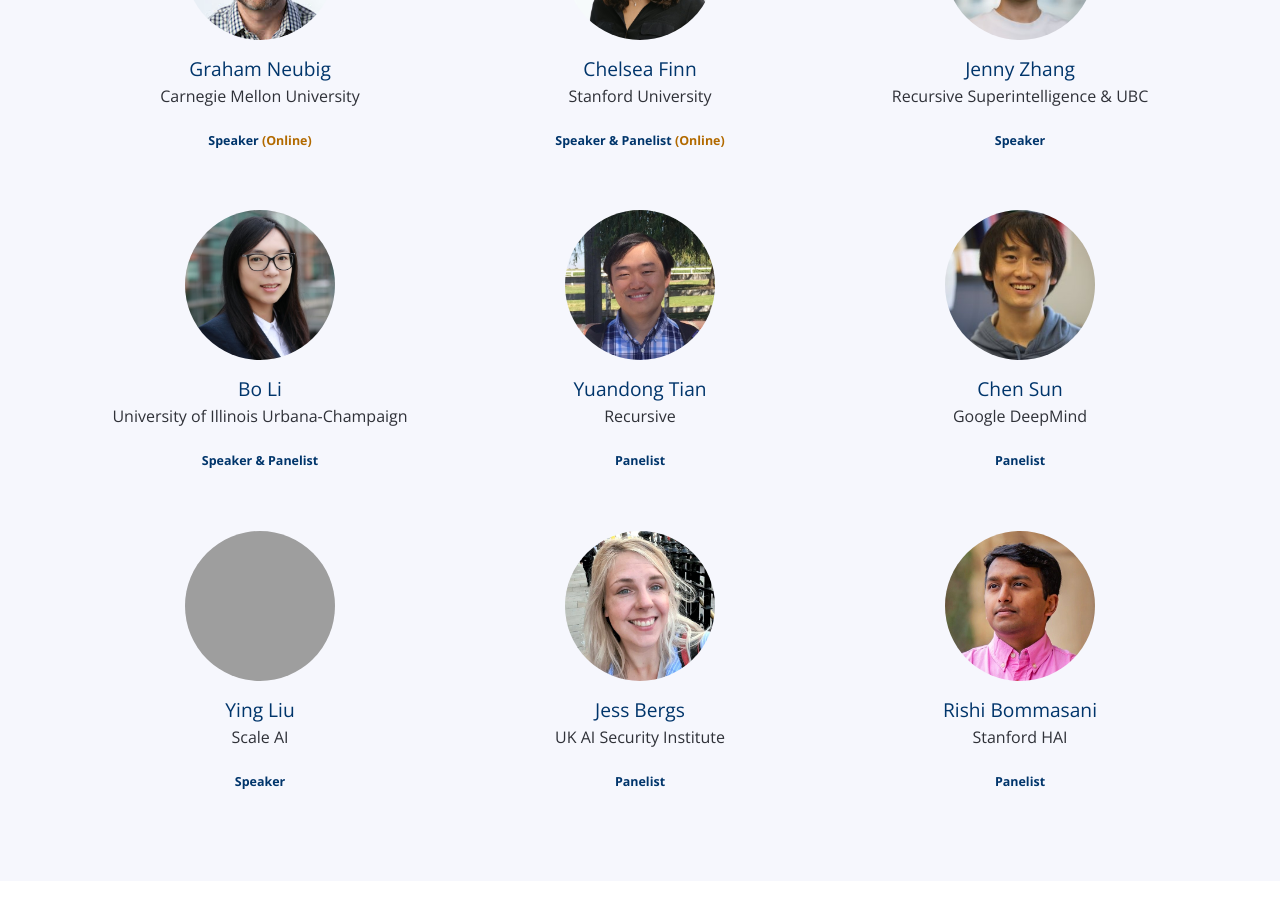
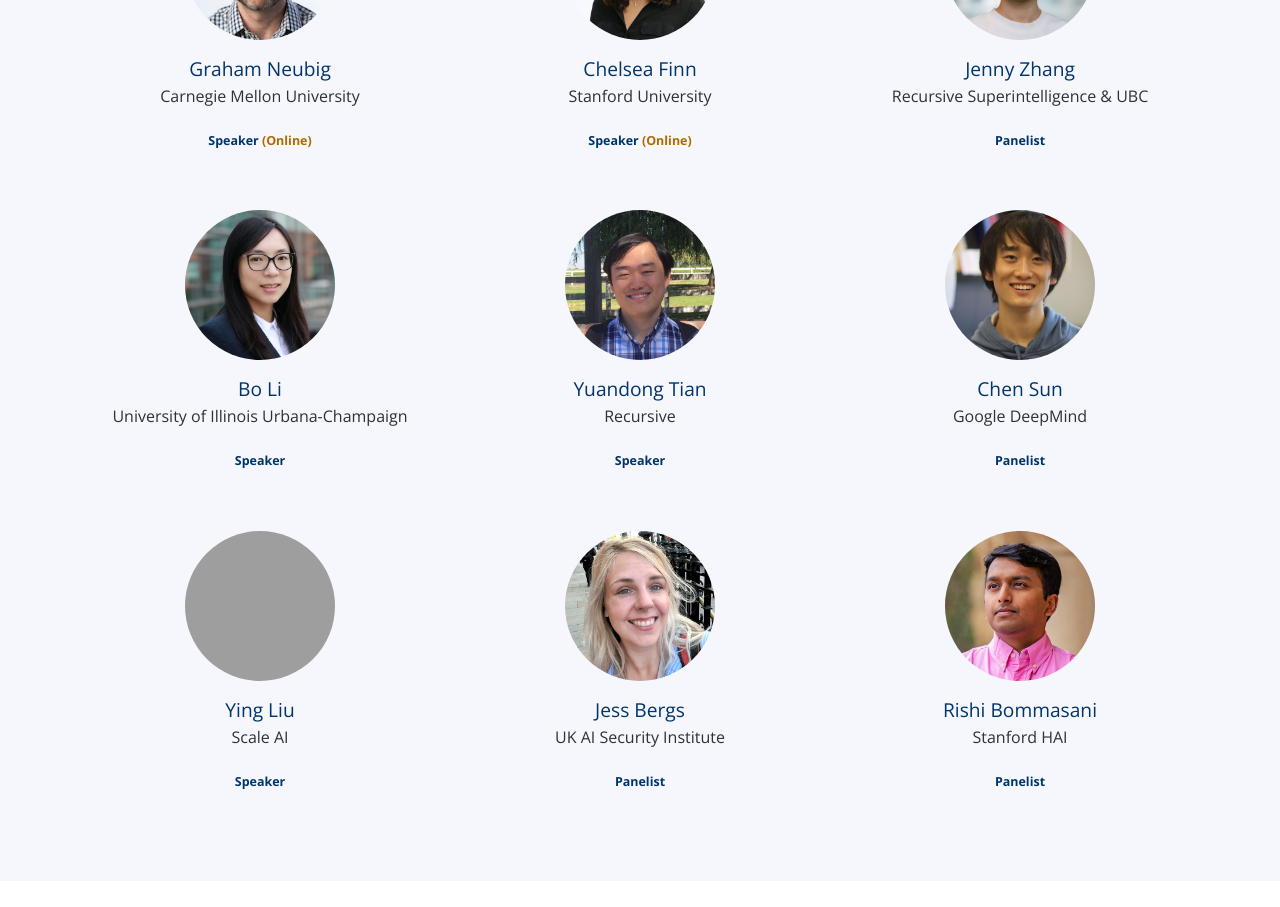
Before and after one commit to meta-agents-workshop/meta-agents-workshop.github.io, a plain HTML site: page index.html in a window 1280 px wide. Shown: the part 5180-6087 px from the top of the page. Drawn offline with nearby package versions, Linux system fonts and the light colour scheme; grey boxes are pictures that could not be loaded.

Commit message:
Match speaker role labels to the final program
Finn and Bo Li are speakers only, Jenny Zhang is a panelist, and
Yuandong Tian gives an invited talk.

Co-Authored-By: Claude Fable 5 <noreply@anthropic.com>
Claude-Session: https://claude.ai/code/session_01XZiAi6QxFJsMB8CFZCAaB3

```diff
--- a/index.html
+++ b/index.html
@@ -306,7 +306,7 @@
               <img src="assets/img/speakers/finn.jpg" alt="Chelsea Finn" class="img-fluid">
               <br><a href="https://ai.stanford.edu/~cbfinn/" style="font-size: 1.2em; color: #00356B;">Chelsea Finn</a></br>
               <p>Stanford University</p>
-              <p style="font-size: 0.78em; color: #00356B; font-weight: 600; margin-top: -6px;">Speaker &amp; Panelist <span style="color: #b26a00;">(Online)</span></p>
+              <p style="font-size: 0.78em; color: #00356B; font-weight: 600; margin-top: -6px;">Speaker <span style="color: #b26a00;">(Online)</span></p>
             </div>
           </div>
           <div class="col-md-4 col-sm-4 col-6">
@@ -314,7 +314,7 @@
               <img src="assets/img/speakers/jenny_zhang.jpg" alt="Jenny Zhang" class="img-fluid">
               <br><a href="https://www.jennyzhangzt.com/" style="font-size: 1.2em; color: #00356B;">Jenny Zhang</a></br>
               <p>Recursive Superintelligence &amp; UBC</p>
-              <p style="font-size: 0.78em; color: #00356B; font-weight: 600; margin-top: -6px;">Speaker</p>
+              <p style="font-size: 0.78em; color: #00356B; font-weight: 600; margin-top: -6px;">Panelist</p>
             </div>
           </div>
           <div class="col-md-4 col-sm-4 col-6">
@@ -322,7 +322,7 @@
               <img src="assets/img/speakers/bo_li.jpg" alt="Bo Li" class="img-fluid">
               <br><a href="https://aisecure.github.io/" style="font-size: 1.2em; color: #00356B;">Bo Li</a></br>
               <p>University of Illinois Urbana-Champaign</p>
-              <p style="font-size: 0.78em; color: #00356B; font-weight: 600; margin-top: -6px;">Speaker &amp; Panelist</p>
+              <p style="font-size: 0.78em; color: #00356B; font-weight: 600; margin-top: -6px;">Speaker</p>
             </div>
           </div>
           <div class="col-md-4 col-sm-4 col-6">
@@ -330,7 +330,7 @@
               <img src="assets/img/speakers/yuandong_tian.jpg" alt="Yuandong Tian" class="img-fluid">
               <br><a href="https://yuandong-tian.com/" style="font-size: 1.2em; color: #00356B;">Yuandong Tian</a></br>
               <p>Recursive</p>
-              <p style="font-size: 0.78em; color: #00356B; font-weight: 600; margin-top: -6px;">Panelist</p>
+              <p style="font-size: 0.78em; color: #00356B; font-weight: 600; margin-top: -6px;">Speaker</p>
             </div>
           </div>
           <div class="col-md-4 col-sm-4 col-6">
```
